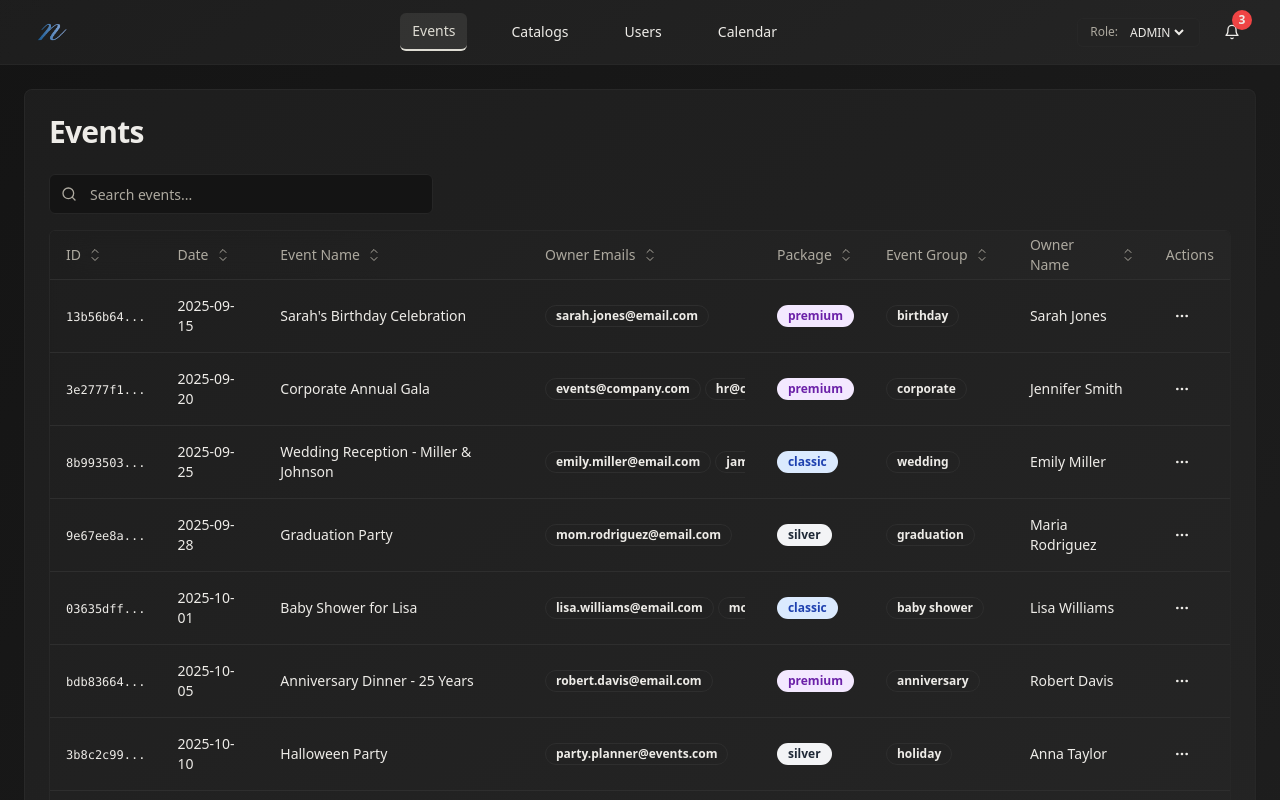
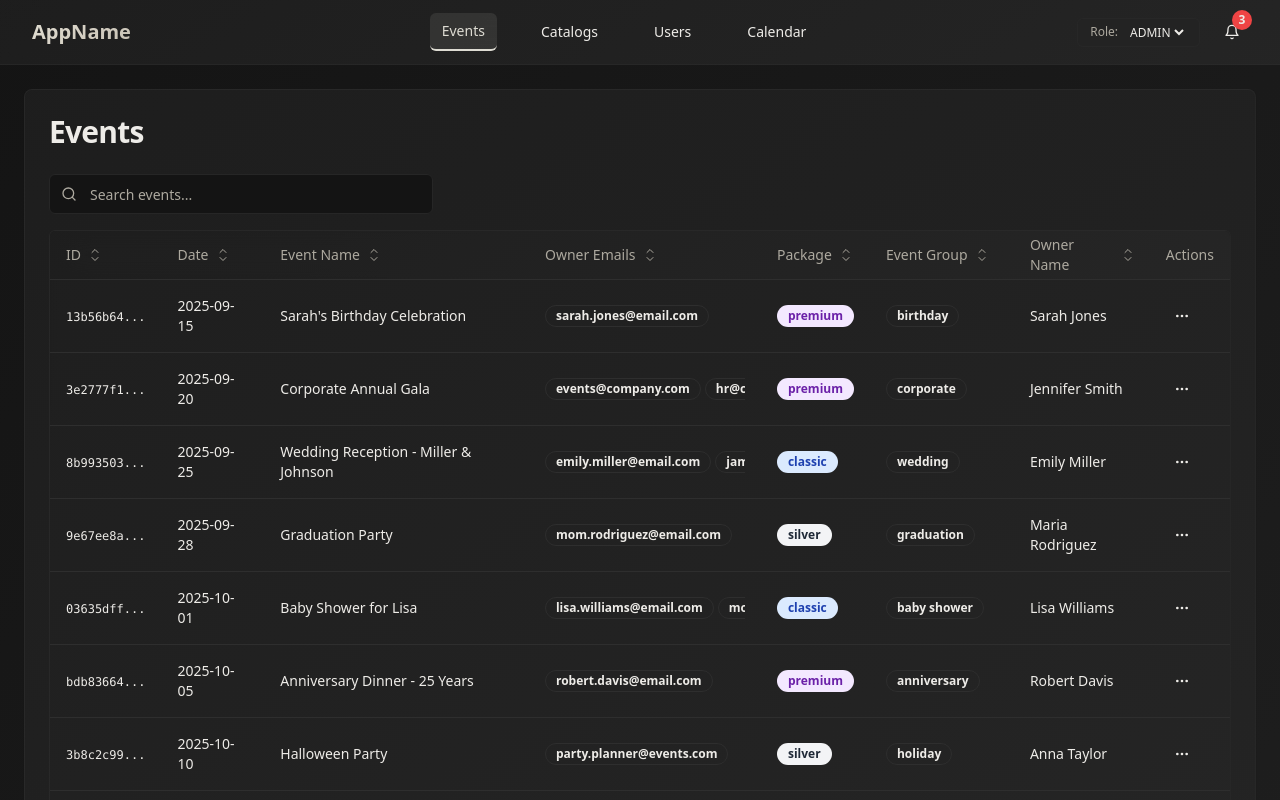
Before and after one commit to Sebas0109/login-start-web-vue, a React (Vite) app: page /events in a window 1280 px wide. Shown: the top 800 px of the page. Built offline with nearby package versions, Linux system fonts and the light colour scheme; the HTML template or start-up script is replaced by a standard one.

Commit message:
Reverted to commit 8ce4a3560dbf20d342940dd55111a4f57283be77

```diff
--- a/src/components/Navigation.tsx
+++ b/src/components/Navigation.tsx
@@ -79,12 +79,8 @@ const Navigation = ({ currentRole, onRoleChange }: NavigationProps) => {
         <div className="flex justify-between items-center h-16">
           {/* Left: Logo */}
           <div className="flex items-center">
-            <Link to="/home" className="flex items-center">
-              <img
-                src="/src/assets/logo.png"
-                alt="Company Logo"
-                className="h-10 w-auto"
-              />
+            <Link to="/home" className="text-xl font-bold bg-gradient-primary bg-clip-text text-transparent">
+              AppName
             </Link>
           </div>
 
```
Also changed, not shown: src/assets/logo.png (deleted).
